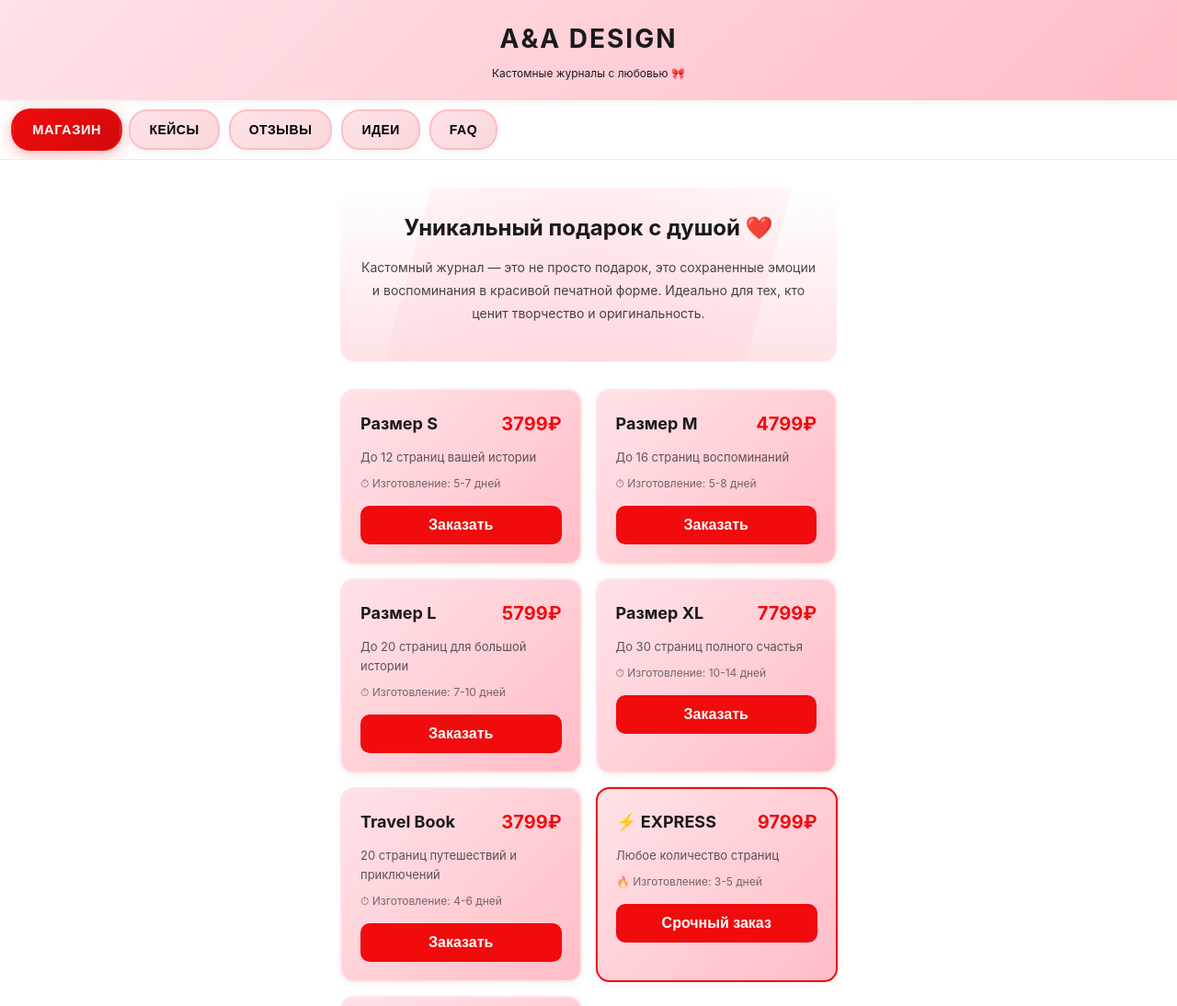
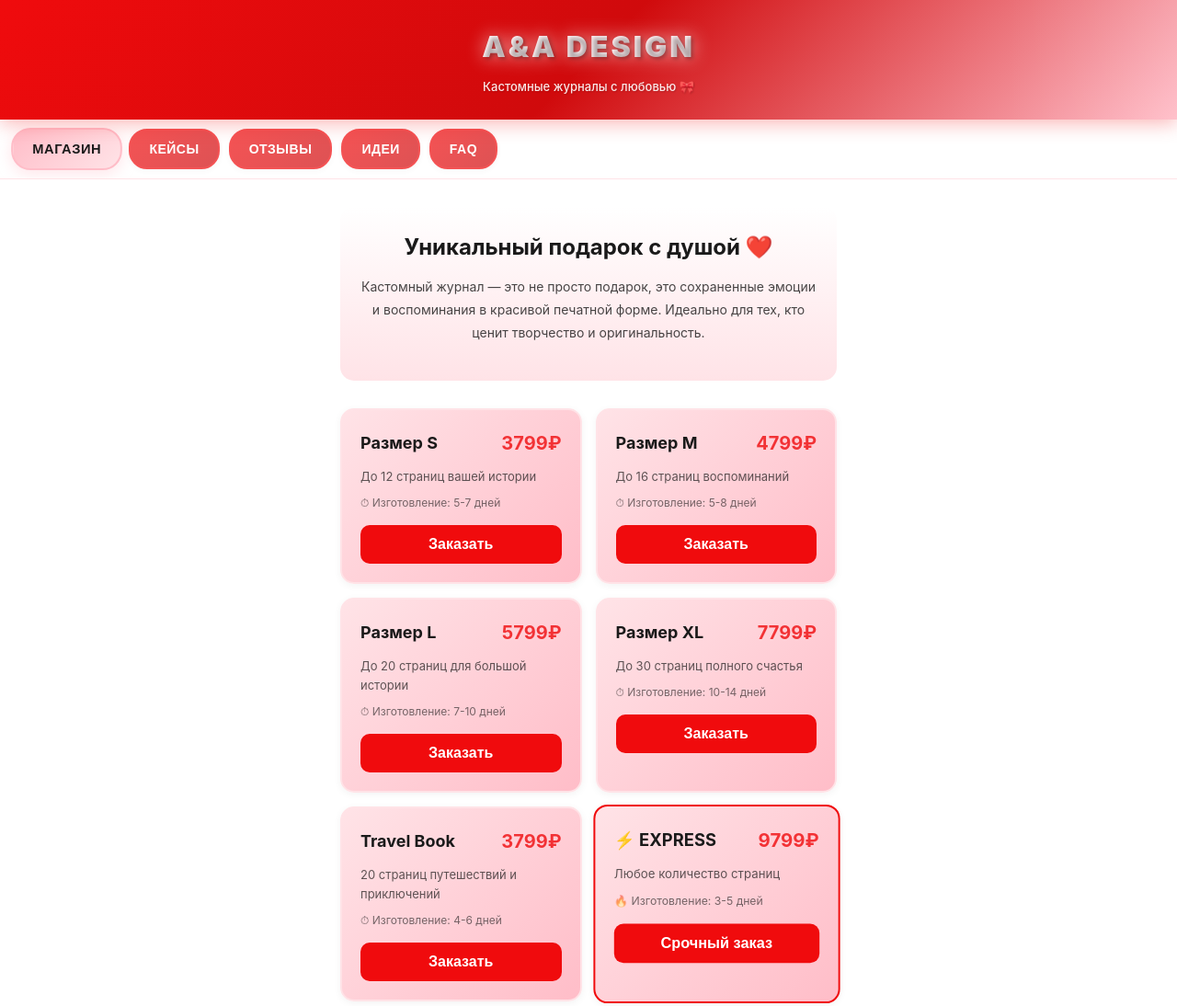
Before and after one commit to 24vasilekk/aadesign, a website: page index.html in a window 1280 px wide. Shown: the top 1094 px of the page at 92% size. Drawn offline with Linux system fonts and the light colour scheme.

Commit message:
финалOCHKA

```diff
--- a/css/styles.css
+++ b/css/styles.css
@@ -59,14 +59,32 @@ p {
    Header Styles
    ================================ */
 .header {
-    background: linear-gradient(135deg, var(--light-pink) 0%, var(--primary-pink) 100%);
-    padding: 20px 15px;
+    background: linear-gradient(135deg, var(--accent-red) 0%, #d00a0c 50%, var(--primary-pink) 100%);
+    padding: 25px 15px;
     text-align: center;
-    box-shadow: 0 2px 10px var(--shadow-light);
+    box-shadow: 0 4px 20px rgba(240, 11, 13, 0.3);
     position: sticky;
     top: 0;
     z-index: 100;
     animation: slideDown 0.5s ease;
+    position: relative;
+    overflow: hidden;
+}
+
+.header::before {
+    content: '';
+    position: absolute;
+    top: 0;
+    left: -100%;
+    width: 100%;
+    height: 100%;
+    background: linear-gradient(90deg, transparent, rgba(255, 255, 255, 0.2), transparent);
+    animation: shine 3s infinite;
+}
+
+@keyframes shine {
+    0% { left: -100%; }
+    100% { left: 100%; }
 }
 
 @keyframes slideDown {
@@ -81,19 +99,34 @@ p {
 }
 
 .logo {
-    font-size: 28px;
-    font-weight: bold;
-    color: var(--black);
-    letter-spacing: 2px;
-    animation: fadeIn 0.8s ease;
+    font-size: 32px;
+    font-weight: 900;
+    color: var(--white);
+    letter-spacing: 3px;
+    text-shadow: 2px 2px 4px rgba(0, 0, 0, 0.3);
+    position: relative;
+    z-index: 1;
+    background: linear-gradient(45deg, var(--white), var(--light-pink));
+    background-clip: text;
+    -webkit-background-clip: text;
+    -webkit-text-fill-color: transparent;
+    animation: logoGlow 2s ease-in-out infinite alternate;
+}
+
+@keyframes logoGlow {
+    0% { filter: drop-shadow(0 0 5px rgba(255, 255, 255, 0.5)); }
+    100% { filter: drop-shadow(0 0 15px rgba(255, 255, 255, 0.8)); }
 }
 
 .tagline {
-    font-size: 12px;
-    color: var(--black);
-    opacity: 0.8;
-    margin-top: 5px;
-    animation: fadeIn 1s ease 0.2s both;
+    font-size: 13px;
+    color: var(--white);
+    opacity: 0.9;
+    margin-top: 8px;
+    font-weight: 500;
+    position: relative;
+    z-index: 1;
+    text-shadow: 1px 1px 2px rgba(0, 0, 0, 0.2);
 }
 
 /* ================================
@@ -116,8 +149,8 @@ p {
 
 .nav-tab {
     padding: 12px 20px;
-    background: linear-gradient(135deg, var(--light-pink), #f8d7da);
-    border: 2px solid var(--primary-pink);
+    background: linear-gradient(135deg, var(--accent-red), #d00a0c);
+    border: 2px solid var(--accent-red);
     border-radius: var(--border-radius-pill);
     font-size: 14px;
     font-weight: 600;
@@ -130,6 +163,8 @@ p {
     text-transform: uppercase;
     letter-spacing: 0.5px;
     box-shadow: 0 2px 8px var(--shadow-light);
+    color: var(--white);
+    opacity: 0.7;
 }
 
 .nav-tab::before {
@@ -140,9 +175,16 @@ p {
     width: 0;
     height: 0;
     border-radius: 50%;
-    background: var(--accent-red);
+    background: rgba(255, 255, 255, 0.2);
     transform: translate(-50%, -50%);
     transition: width 0.6s, height 0.6s;
+    pointer-events: none;
+}
+
+.nav-tab:hover {
+    transform: translateY(-2px);
+    opacity: 0.9;
+    box-shadow: 0 4px 12px rgba(240, 11, 13, 0.2);
 }
 
 .nav-tab:hover::before {
@@ -150,16 +192,17 @@ p {
     height: 100px;
 }
 
-.nav-tab:hover {
-    transform: translateY(-2px);
+.nav-tab.active {
+    background: linear-gradient(135deg, var(--primary-pink), var(--light-pink));
+    color: var(--black);
+    transform: scale(1.05);
+    box-shadow: 0 4px 15px rgba(255, 189, 200, 0.4);
+    border-color: var(--primary-pink);
+    opacity: 1;
 }
 
-.nav-tab.active {
-    background: linear-gradient(135deg, var(--accent-red), #d00a0c);
-    color: var(--white);
-    transform: scale(1.05);
-    box-shadow: 0 4px 15px rgba(240, 11, 13, 0.3);
-    border-color: var(--accent-red);
+.nav-tab.active::before {
+    background: rgba(255, 255, 255, 0.3);
 }
 
 /* ================================
@@ -213,22 +256,6 @@ p {
     margin-bottom: 30px;
     position: relative;
     overflow: hidden;
-}
-
-.hero::before {
-    content: '';
-    position: absolute;
-    top: -50%;
-    right: -50%;
-    width: 200%;
-    height: 200%;
-    background: radial-gradient(circle, rgba(255, 189, 200, 0.3) 0%, transparent 70%);
-    animation: rotate 20s linear infinite;
-}
-
-@keyframes rotate {
-    from { transform: rotate(0deg); }
-    to { transform: rotate(360deg); }
 }
 
 .hero h1 {
--- a/js/main.js
+++ b/js/main.js
@@ -38,7 +38,7 @@ const TelegramApp = {
 
     setThemeColors() {
         if (this.tg) {
-            this.tg.setHeaderColor('#FFBDC8');
+            this.tg.setHeaderColor('#F00B0D');
             this.tg.setBackgroundColor('#ffffff');
         }
     },
@@ -178,18 +178,29 @@ const Navigation = {
     setupSwipeNavigation() {
         let touchStartX = 0;
         let touchEndX = 0;
+        let touchStartY = 0;
+        let touchEndY = 0;
 
         document.addEventListener('touchstart', (e) => {
             touchStartX = e.changedTouches[0].screenX;
+            touchStartY = e.changedTouches[0].screenY;
         });
 
         document.addEventListener('touchend', (e) => {
             touchEndX = e.changedTouches[0].screenX;
+            touchEndY = e.changedTouches[0].screenY;
             this.handleSwipe();
         });
 
         this.handleSwipe = () => {
-            const swipeThreshold = 50;
+            const swipeThreshold = 80;
+            const verticalThreshold = 60;
+
+            const horizontalDistance = Math.abs(touchEndX - touchStartX);
+            const verticalDistance = Math.abs(touchEndY - touchStartY);
+
+            // Только если горизонтальный свайп больше вертикального
+            if (horizontalDistance > verticalDistance && horizontalDistance > swipeThreshold) {
                 const tabs = ['shop', 'cases', 'reviews', 'ideas', 'faq'];
                 const currentIndex = tabs.indexOf(this.currentSection);
 
@@ -202,6 +213,7 @@ const Navigation = {
                     // Swipe right - previous tab
                     if (currentIndex > 0) {
                         this.navigateTo(tabs[currentIndex - 1]);
+                    }
                 }
             }
         };
@@ -725,7 +737,6 @@ const Ideas = {
 const Animations = {
     init() {
         this.setupScrollAnimations();
-        this.setupParallax();
         this.setupLazyLoading();
     },
 
@@ -747,18 +758,6 @@ const Animations = {
         document.querySelectorAll('.service-card, .case-card, .idea-card').forEach(el => {
             el.classList.add('fade-in');
             observer.observe(el);
-        });
-    },
-
-    setupParallax() {
-        window.addEventListener('scroll', () => {
-            const scrolled = window.pageYOffset;
-            const parallax = document.querySelector('.hero');
-
-            if (parallax) {
-                const speed = 0.5;
-                parallax.style.transform = `translateY(${scrolled * speed}px)`;
-            }
         });
     },
 
```
Lines whose indentation alone changed are shown as unchanged.
